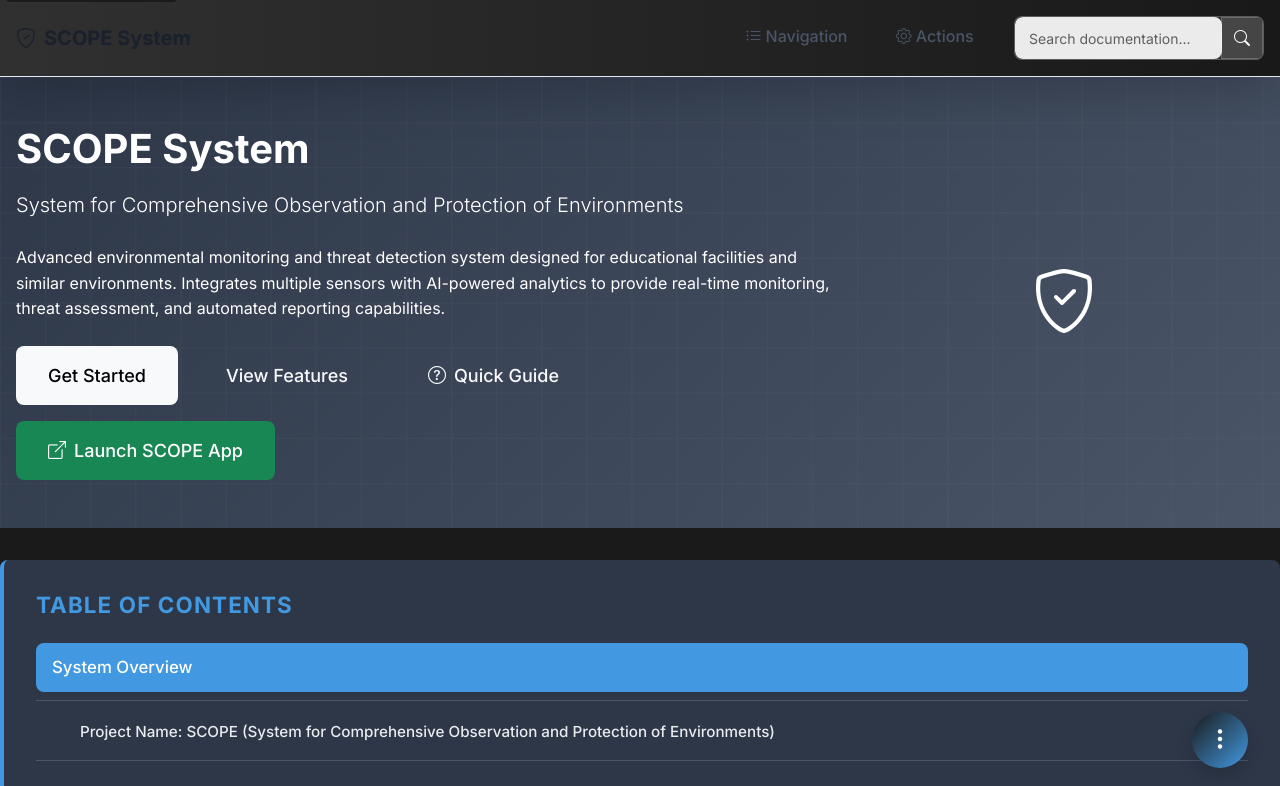
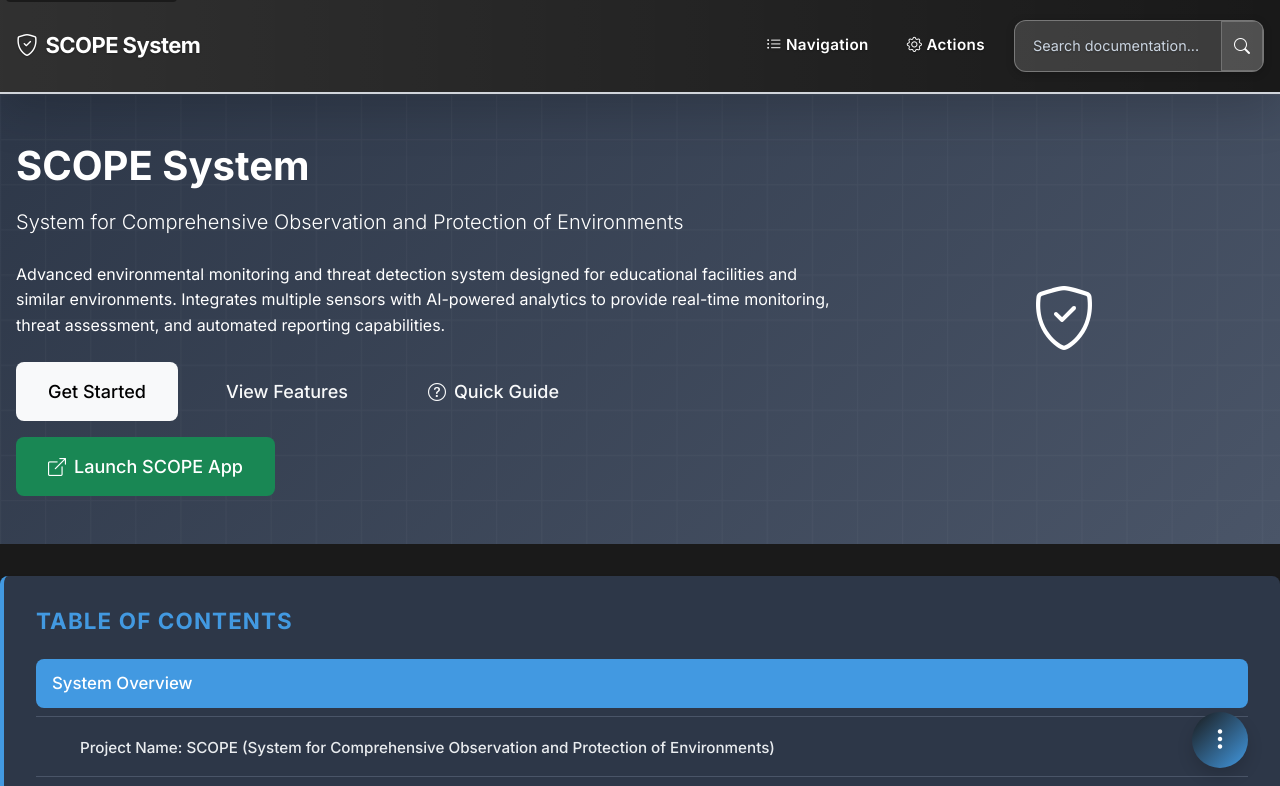
Before and after one commit to SarveshwarSenthilKumar/SCOPE, a plain HTML site: page index.html in a window 1280 px wide. Shown: the top 786 px of the page. Drawn offline with nearby package versions, Linux system fonts and the light colour scheme.

Commit message:
Fixed font and styling for nav bar

```diff
--- a/static/css/scope-docs.css
+++ b/static/css/scope-docs.css
@@ -91,16 +91,17 @@ h6 { font-size: 1rem; }
 
 /* Navigation */
 .navbar {
-    box-shadow: 0 2px 4px rgba(0, 0, 0, 0.1);
+    box-shadow: 0 2px 8px rgba(0, 0, 0, 0.15);
     background: #ffffff !important;
-    border-bottom: 1px solid #e2e8f0;
-    padding: 1rem 0;
+    border-bottom: 2px solid #d1d5db;
+    padding: 1.25rem 0;
     margin-bottom: 0;
     border-radius: 0;
     position: sticky;
     top: 0;
     z-index: 1000;
     overflow: visible;
+    backdrop-filter: blur(10px);
 }
 
 .navbar::before {
@@ -115,35 +116,46 @@ h6 { font-size: 1rem; }
 }
 
 .navbar-brand {
-    font-size: 1.25rem;
-    font-weight: 600;
+    font-size: 1.375rem;
+    font-weight: 700;
     white-space: nowrap;
-    color: var(--dark-color) !important;
+    color: #ffffff !important;
     text-decoration: none;
     transition: color 0.2s ease;
+    letter-spacing: -0.025em;
+    text-shadow: 0 1px 2px rgba(0, 0, 0, 0.3);
 }
 
 .navbar-brand:hover {
-    color: var(--accent-color) !important;
+    color: #e2e8f0 !important;
+    transform: translateY(-1px);
 }
 
 .navbar-nav {
-    gap: 1.25rem;
+    gap: 0.5rem;
     position: relative;
     z-index: 1001;
 }
 
 .navbar-nav .nav-link {
-    color: var(--secondary-color) !important;
-    font-weight: 500;
-    padding: 0.5rem 1rem;
-    border-radius: 0.375rem;
+    color: #ffffff !important;
+    font-weight: 600;
+    font-size: 0.95rem;
+    padding: 0.75rem 1.25rem;
+    border-radius: 0.5rem;
     transition: all 0.2s ease;
+    border: 1px solid transparent;
+    text-transform: none;
+    letter-spacing: 0.025em;
+    text-shadow: 0 1px 2px rgba(0, 0, 0, 0.3);
 }
 
 .navbar-nav .nav-link:hover {
-    color: var(--primary-color) !important;
-    background-color: var(--light-color);
+    color: #ffffff !important;
+    background-color: rgba(255, 255, 255, 0.2);
+    border-color: rgba(255, 255, 255, 0.3);
+    transform: translateY(-1px);
+    box-shadow: 0 2px 4px rgba(0, 0, 0, 0.2);
 }
 
 /* Hero Section */
@@ -308,29 +320,36 @@ body {
 
 /* Search Input in Navbar */
 .navbar .input-group {
-    width: 250px;
-    background: rgba(255, 255, 255, 0.1);
-    border-radius: var(--border-radius);
-    border: 1px solid rgba(255, 255, 255, 0.2);
+    width: 280px;
+    background: rgba(255, 255, 255, 0.15);
+    border: 1px solid rgba(255, 255, 255, 0.3);
+    border-radius: 0.75rem;
     overflow: hidden;
+    box-shadow: 0 2px 8px rgba(0, 0, 0, 0.2);
+    transition: all 0.2s ease;
 }
 
 .navbar .form-control {
-    background: rgba(255, 255, 255, 0.9);
+    background: transparent;
     border: none;
-    color: var(--dark-color);
-    font-size: 0.875rem;
+    color: #ffffff !important;
+    font-size: 0.9rem;
+    font-weight: 500;
+    padding: 0.75rem 1rem;
+    text-shadow: 0 1px 2px rgba(0, 0, 0, 0.3);
 }
 
 .navbar .form-control::placeholder {
-    color: rgba(0, 0, 0, 0.6);
+    color: #cbd5e1 !important;
+    font-weight: 400;
+    opacity: 1;
 }
 
 .navbar .form-control:focus {
-    background: white;
-    color: var(--dark-color);
+    background: rgba(255, 255, 255, 0.25);
+    color: #ffffff !important;
     box-shadow: none;
-    border: none;
+    outline: none;
 }
 
 .navbar .btn-outline-light {
@@ -1183,22 +1202,32 @@ html {
 
 /* Dropdown */
 .dropdown-menu {
-    border: none;
-    border-radius: var(--border-radius);
-    box-shadow: var(--box-shadow-lg);
-    padding: 0.5rem;
+    border: 1px solid #d1d5db;
+    border-radius: 0.75rem;
+    box-shadow: 0 10px 25px rgba(0, 0, 0, 0.15);
+    padding: 0.75rem;
+    background: #ffffff;
+    backdrop-filter: blur(10px);
+    margin-top: 0.5rem;
 }
 
 .dropdown-item {
-    border-radius: var(--border-radius);
-    padding: 0.5rem 1rem;
-    transition: all 0.3s ease;
+    border-radius: 0.5rem;
+    padding: 0.75rem 1.25rem;
+    transition: all 0.2s ease;
+    font-weight: 500;
+    font-size: 0.9rem;
+    color: #374151;
+    border: 1px solid transparent;
+    margin: 0.125rem 0;
 }
 
 .dropdown-item:hover {
-    background-color: var(--primary-color);
-    color: white;
-    transform: translateX(5px);
+    background-color: #f3f4f6;
+    color: #1a202c;
+    transform: translateX(4px);
+    border-color: #d1d5db;
+    box-shadow: 0 2px 4px rgba(0, 0, 0, 0.1);
 }
 
 /* Accordion */
```
